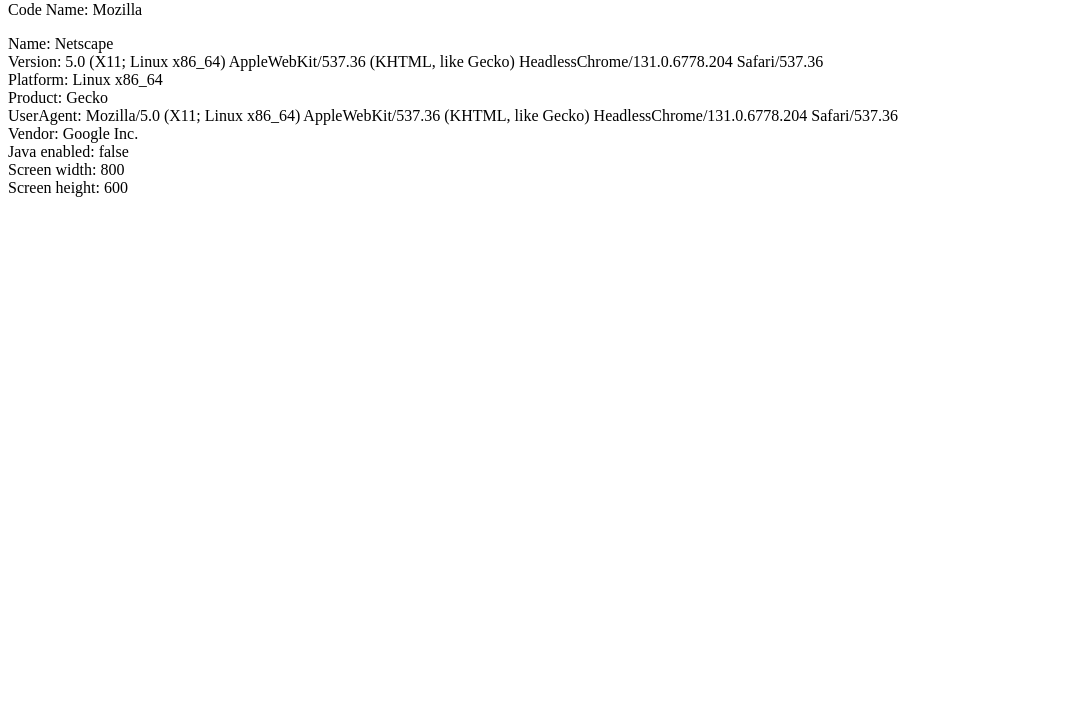
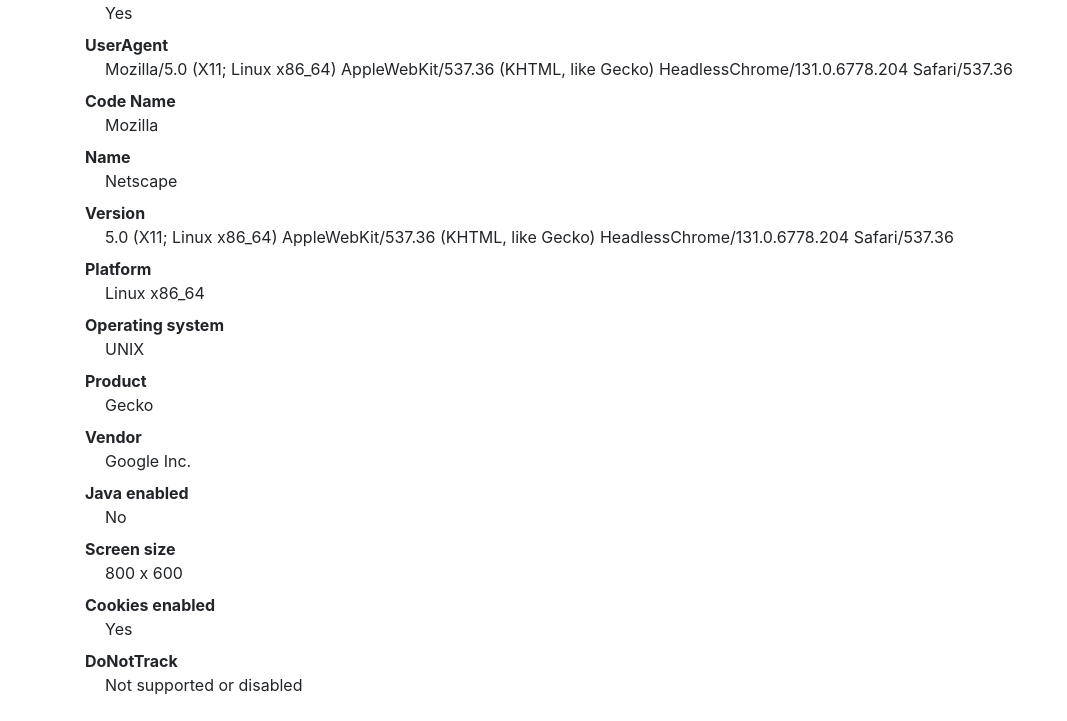
Before and after one commit to AndreasFurster/browserinfo, a plain HTML site: page index.html in a window 1280 px wide. Shown: the part 79-800 px from the top of the page, without its empty margins (0-1067 px from the left). Drawn offline with nearby package versions, Linux system fonts and the light colour scheme.

Commit message:
Detection for Javascript, OS, Cookies, DoNotTrack
All in a new definition list table with simple bootstrap styling.

```diff
--- a/index.html
+++ b/index.html
@@ -3,27 +3,112 @@
   <head>
     <title>BrowserInfo</title>
     <meta charset="utf-8" />
+    <link rel="stylesheet" href="https://cdnjs.cloudflare.com/ajax/libs/twitter-bootstrap/4.1.3/css/bootstrap.min.css" integrity="sha256-eSi1q2PG6J7g7ib17yAaWMcrr5GrtohYChqibrV7PBE=" crossorigin="anonymous" />
+    <style>
+      dd { margin-left: 20px; }
+    </style>
   </head>
 
   <body>
+
+    <div class="container">
+      <h1>Browser details</h1>
+      <noscript>
+        <dl>
+          <dt>JavaScript enabled</dt>
+          <dd>No</dd>
+        </dl>
+
+        <strong>Please enable JavaScript for more browser details</strong>
+      </noscript>
+
+      <dl id="browserInfoList"></dl>
+    </div>
     <script language="javascript">
       function ShowBrowserDetails() {
+
+        outputStr = "";
+        var list = document.getElementById('browserInfoList');
+
         var isJavaEnabled = navigator.javaEnabled(); // checks if Java is enabled
         var screenWidth = screen.width; // get screen width
         var screenHeight = screen.height; // get screen height
-  // the following stores the output in outputStr variable
-  var outputStr = "<h1>Browser details</h1>";
-  outputStr = outputStr + "<p>Code Name: " + navigator.appCodeName;
-  outputStr = outputStr + "<p>Name: " + navigator.appName;
-  outputStr = outputStr + "<br>Version: " + navigator.appVersion;
-  outputStr = outputStr + "<br>Platform: " + navigator.platform;
-  outputStr = outputStr + "<br>Product: " + navigator.product;
-  outputStr = outputStr + "<br>UserAgent: " + navigator.userAgent;
-  outputStr = outputStr + "<br>Vendor: " + navigator.vendor;
-  outputStr = outputStr + "<br>Java enabled: " + isJavaEnabled;
-  outputStr = outputStr + "<br>Screen width: " + screenWidth;
-  outputStr = outputStr + "<br>Screen height: " + screenHeight + "</p>";
-  document.write (outputStr);
+
+        // Add the following to the info list
+        addDefinition(list, "JavaScript enabled", true)
+        addDefinition(list, "UserAgent", navigator.userAgent);
+        addDefinition(list, "Code Name", navigator.appCodeName);
+        addDefinition(list, "Name", navigator.appName);
+        addDefinition(list, "Version", navigator.appVersion);
+        addDefinition(list, "Platform", navigator.platform);
+		addDefinition(list, "Operating system", checkOS());
+        addDefinition(list, "Product", navigator.product);
+        addDefinition(list, "Vendor", navigator.vendor);
+        addDefinition(list, "Java enabled", isJavaEnabled);
+        addDefinition(list, "Screen size", screenWidth + " x " + screenHeight);
+        addDefinition(list, "Cookies enabled", checkCookie());
+        addDefinition(list, "DoNotTrack", checkDoNotTrack());
+      }
+
+      // Add definition to definition list
+      function addDefinition(list, key, value){
+        if(typeof(value) === "boolean"){
+          value = value ? 'Yes' : 'No';
+        }
+
+        var dt = document.createElement("dt");
+        var dtText = document.createTextNode(key);
+        dt.appendChild(dtText);
+
+        var dd = document.createElement("dd");
+        var ddText = document.createTextNode(value);
+        dd.appendChild(ddText);
+
+        list.appendChild(dt);
+        list.appendChild(dd);
+      }
+
+      // Cookie check with fallback
+      function checkCookie(){
+        var cookieEnabled = navigator.cookieEnabled;
+        if (!cookieEnabled){
+            document.cookie = "testcookie";
+            cookieEnabled = document.cookie.indexOf("testcookie")!=-1;
+        }
+
+        return cookieEnabled;
+      }
+
+      function checkDoNotTrack(){
+        if (window.doNotTrack || navigator.doNotTrack || navigator.msDoNotTrack || 'msTrackingProtectionEnabled' in window.external) {
+
+            // The browser supports Do Not Track!
+            if (window.doNotTrack == "1" || navigator.doNotTrack == "yes" || navigator.doNotTrack == "1" || navigator.msDoNotTrack == "1" || window.external.msTrackingProtectionEnabled()) {
+                // Do Not Track is enabled!
+
+                return "Enabled";
+            } else {
+                // Do Not Track is disabled!
+                return "Disabled";
+            }
+        } else {
+            // Do Not Track is not supported
+            return "Not supported or disabled";
+        }
+      }
+
+	  function checkOS(){
+		if (window.navigator.userAgent.indexOf("Windows NT 10.0")!= -1) return "Windows 10";
+		if (window.navigator.userAgent.indexOf("Windows NT 6.2") != -1) return "Windows 8";
+		if (window.navigator.userAgent.indexOf("Windows NT 6.1") != -1) return "Windows 7";
+		if (window.navigator.userAgent.indexOf("Windows NT 6.0") != -1) return "Windows Vista";
+		if (window.navigator.userAgent.indexOf("Windows NT 5.1") != -1) return "Windows XP";
+		if (window.navigator.userAgent.indexOf("Windows NT 5.0") != -1) return "Windows 2000";
+		if (window.navigator.userAgent.indexOf("Mac")            != -1) return "Mac/iOS";
+		if (window.navigator.userAgent.indexOf("X11")            != -1) return "UNIX";
+		if (window.navigator.userAgent.indexOf("Linux")          != -1) return "Linux";
+
+		return "Unknown";
 	  }
     </script>
     <script language="javascript">ShowBrowserDetails();</script>
```
Lines whose indentation alone changed are shown as unchanged.
